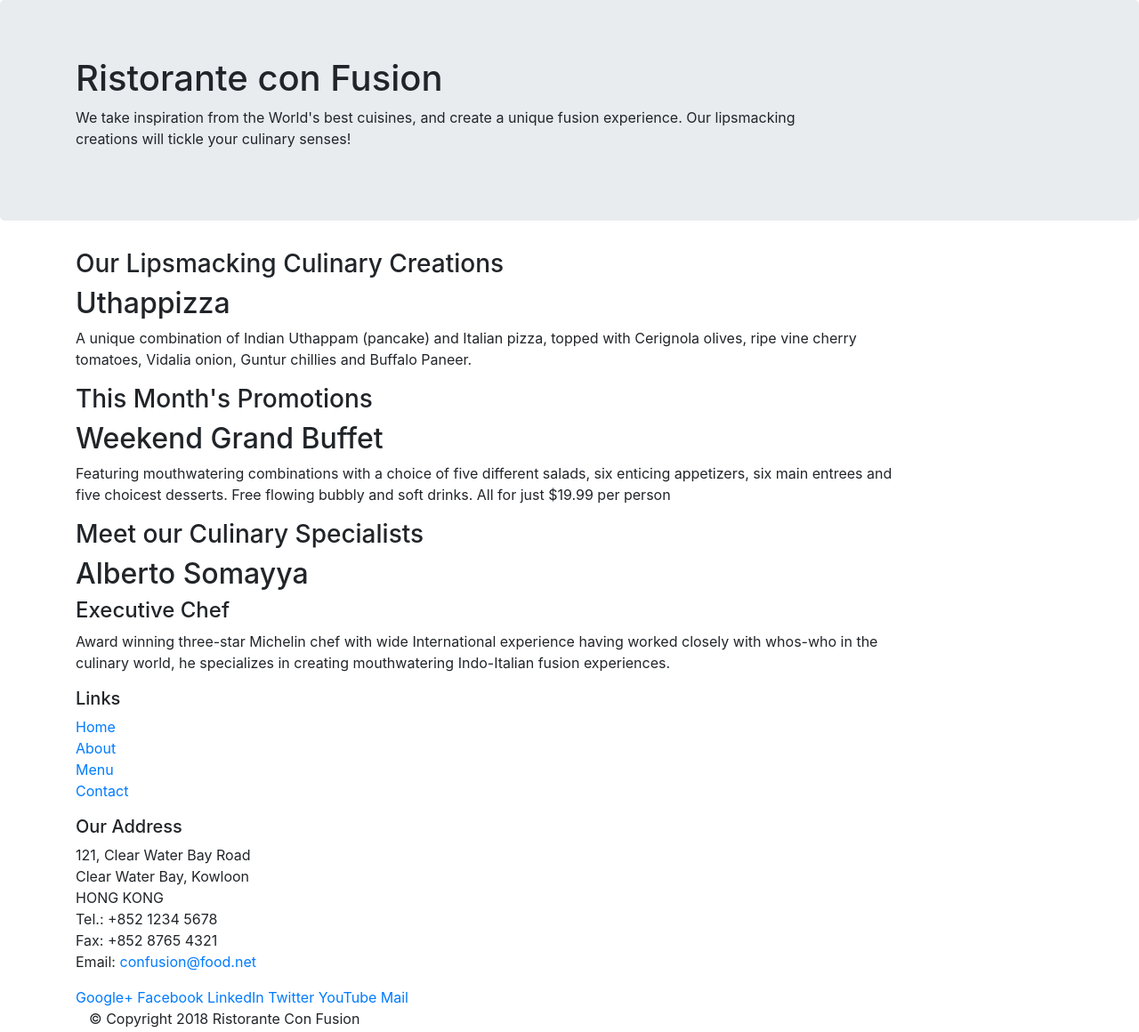
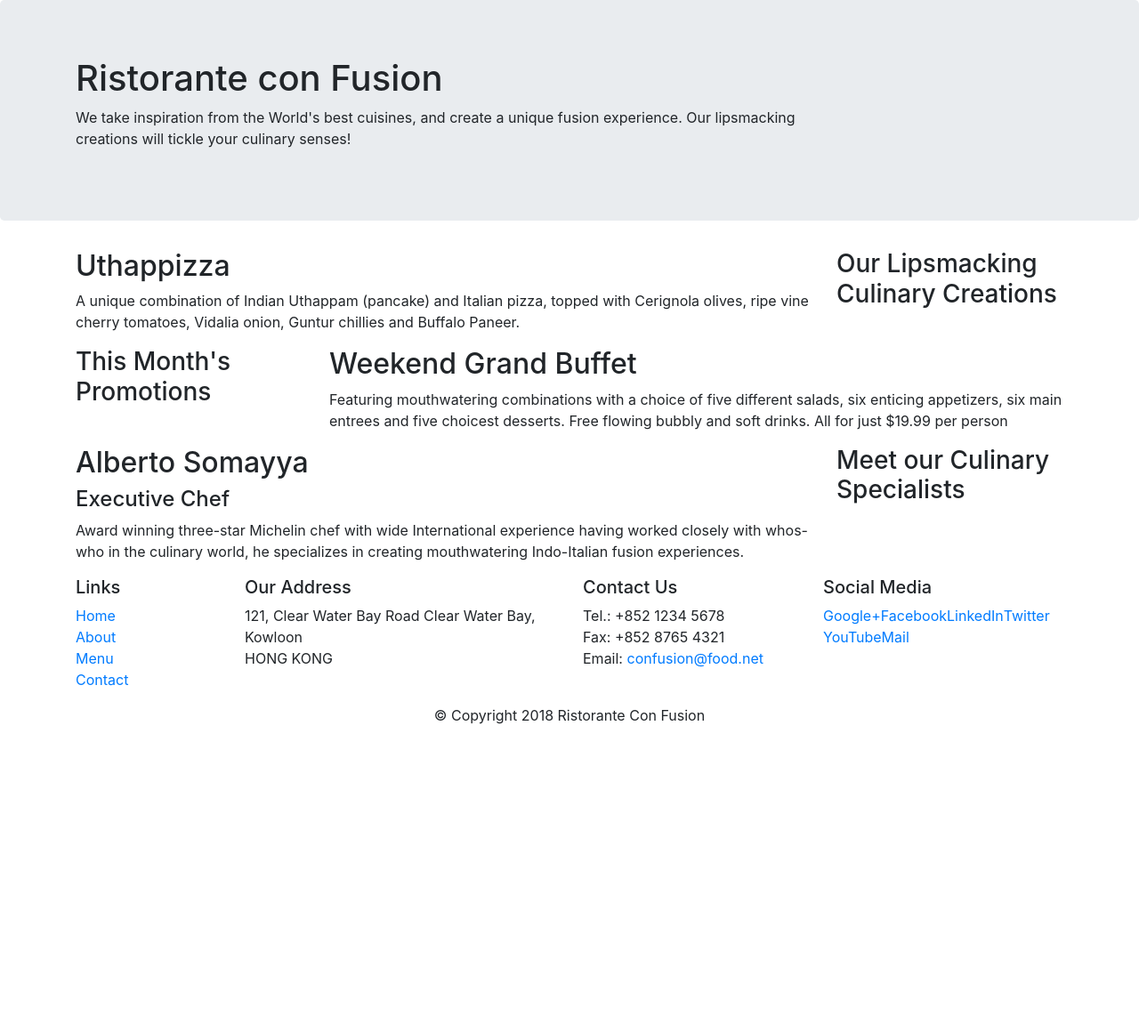
Before and after one commit to blaze021/bootstrap4, a website: page index.html in a window 1280 px wide. Shown: the whole page at 89% size. After the commit the page ends 832 px from the top, so only its background shows below. Drawn offline with nearby package versions, Linux system fonts and the light colour scheme.

Commit message:
original layout

```diff
--- a/index.html
+++ b/index.html
@@ -29,10 +29,10 @@
 
     <div class="container">
         <div class="row">
-            <div class="col col-sm-10">
+            <div class="col-12 col-sm-4 col-md-3 order-sm-last">
                 <h3>Our Lipsmacking Culinary Creations</h3>
             </div>
-            <div class="col col-sm-10">
+            <div class="col col-sm col-md order-sm-first">
                 <h2>Uthappizza</h2>
                 <p>A unique combination of Indian Uthappam (pancake) and Italian pizza, topped with Cerignola olives, ripe vine cherry tomatoes, Vidalia onion, Guntur chillies and Buffalo Paneer.</p>
             </div>
@@ -40,20 +40,20 @@
 
 
         <div class="row">
-            <div class="col col-sm-10">
+            <div class="col-12 col-sm-4 col-md-3">
                 <h3>This Month's Promotions</h3>
             </div>
-            <div class="col col-sm-10">
+            <div class="col col-sm col-md">
                 <h2>Weekend Grand Buffet</h2>
                 <p>Featuring mouthwatering combinations with a choice of five different salads, six enticing appetizers, six main entrees and five choicest desserts. Free flowing bubbly and soft drinks. All for just $19.99 per person </p>
             </div>
         </div>
 
         <div class="row">
-            <div class="col col-sm-10">
+            <div class="col-12 col-sm-4 col-md-3 order-sm-last">
                 <h3>Meet our Culinary Specialists</h3>
             </div>
-            <div class="col col-sm-10">
+            <div class="col col-sm col-md order-sm-first">
                 <h2>Alberto Somayya</h2>
                 <h4>Executive Chef</h4>
                 <p>Award winning three-star Michelin chef with wide International experience having worked closely with whos-who in the culinary world, he specializes in creating mouthwatering Indo-Italian fusion experiences. </p>
@@ -64,7 +64,7 @@
     <footer>
         <div class="container">
             <div class="row">
-                <div class="col col-sm-10">
+                <div class="col-2 col-sm-2 col-md-2">
                     <h5>Links</h5>
                     <ul class="list-unstyled">
                         <li><a href="#">Home</a></li>
@@ -73,19 +73,27 @@
                         <li><a href="#">Contact</a></li>
                     </ul>
                 </div>
-                <div class="col col-sm-10">
+                <div class="col-4 col-sm-4">
                     <h5>Our Address</h5>
                     <address>
-		              121, Clear Water Bay Road<br>
+		              121, Clear Water Bay Road
 		              Clear Water Bay, Kowloon<br>
 		              HONG KONG<br>
-		              Tel.: +852 1234 5678<br>
-		              Fax: +852 8765 4321<br>
-		              Email: <a href="mailto:confusion@food.net">confusion@food.net</a>
 		           </address>
                 </div>
-                <div class="col col-sm-10">
-                    <div>
+                <div class="col-3 col-sm-3">
+                    <h5>Contact Us</h5>
+                    <address>
+                        Tel.: +852 1234 5678<br>
+                        Fax: +852 8765 4321<br>
+                        Email: <a href="mailto:confusion@food.net">confusion@food.net</a>
+                    </address>
+                </div>
+                <div class="col-3 col-sm-3">
+                    <div class="row">
+                        <h5>Social Media</h5>
+                    </div>
+                    <div class="row align-self-center">
                         <a href="http://google.com/+">Google+</a>
                         <a href="http://www.facebook.com/profile.php?id=">Facebook</a>
                         <a href="http://www.linkedin.com/in/">LinkedIn</a>
@@ -95,8 +103,8 @@
                     </div>
                 </div>
            </div>
-           <div>
-                <div class="col col-sm-10">
+           <div class="row">
+                <div class="col col-sm text-center">
                     <p>© Copyright 2018 Ristorante Con Fusion</p>
                 </div>
            </div>
```
